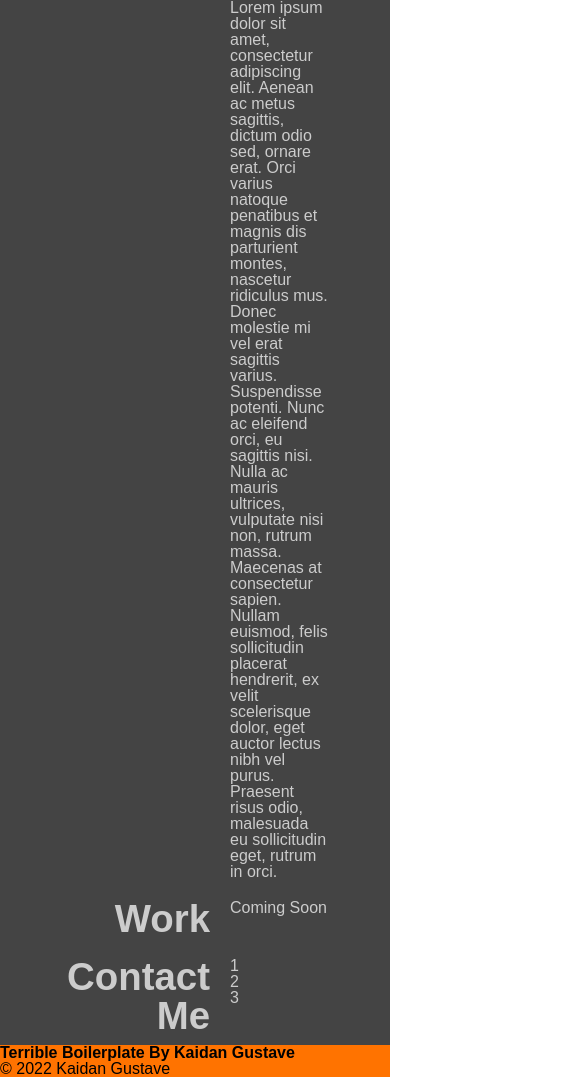
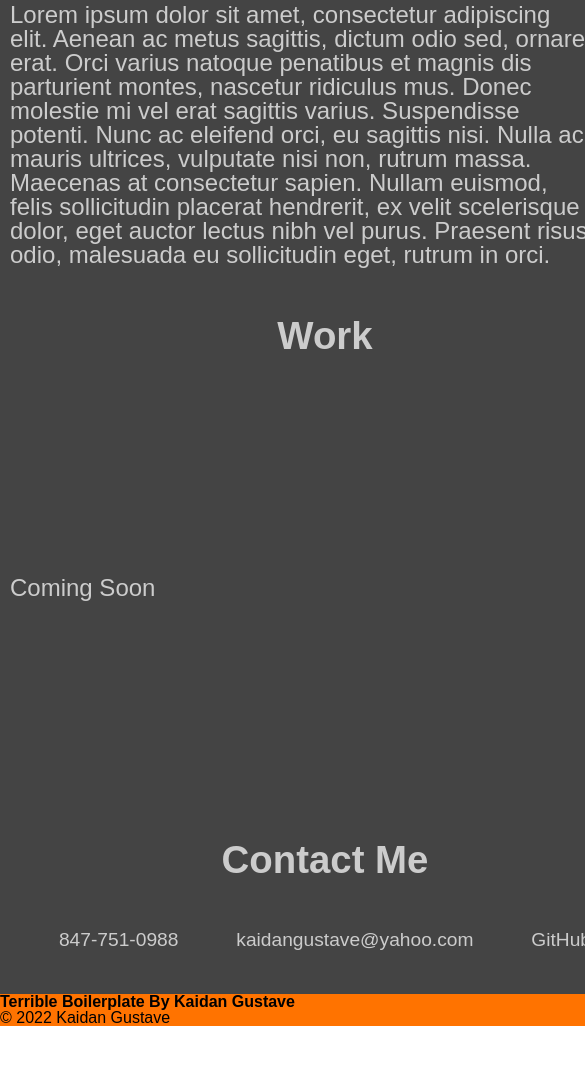
Before and after one commit to Shengaero/advanced-css-portfolio, a plain HTML site: page index.html in a window 390 px wide. Shown: the part 731-1808 px from the top of the page, 585 px wide, since content can reach past the window. After the commit the page ends 1757 px from the top, so only its background shows below. Drawn offline with Linux system fonts and the light colour scheme.

Commit message:
Some more small device styles

```diff
--- a/assets/css/style.css
+++ b/assets/css/style.css
@@ -4,6 +4,10 @@
     --secondary-color: #FF7300;
     --secondary-text-color: #000000;
     --accent-color: #B8EF98;
+}
+
+body {
+    min-width: 650px;
 }
 
 /* smooth scroll behavior for clicking links and page refresh */
@@ -113,6 +117,10 @@ main {
     'work-header        work-content      '
     'work-header        work-content      '
     'work-header        work-content      '
+    'work-header        work-content      '
+    'work-header        work-content      '
+    'work-header        work-content      '
+    'work-header        work-content      '
     'contact-me-header  contact-me-content'
     ;
 }
@@ -126,6 +134,8 @@ main {
 }
 .contact-me-header {
     grid-area: contact-me-header;
+    margin-top: auto;
+    margin-bottom: auto;
 }
 .about-me-content {
     grid-area: about-me-content;
@@ -138,10 +148,14 @@ main {
 }
 
 main > * {
-    padding: 10px;
+    padding: 5px 10px;
+    margin: 20px 0;
 }
 
 main h1 {
+    border-right: var(--primary-text-color);
+    border-right-width: 5px;
+    border-right-style: solid;
     margin-left: 50px;
     text-align: right;
     font-size: 240%;
@@ -152,10 +166,59 @@ main p {
     margin-right: 50px;
 }
 
+main ul {
+    margin: auto 0;
+    display: flex;
+    justify-content: space-around;
+}
+
+main ul li {
+    padding: 20px;
+    font-size: 120%;
+}
+
 /* change min-height for small and medium screen sizes */
 @media screen and (max-width: 700px) {
     main {
         min-height: 1200px;
+        display: flex;
+    }
+
+    main h1 {
+        display: flex;
+        justify-content: center;
+        border-right: var(--primary-text-color);
+        border-right-width: none;
+        border-right-style: none;
+        text-align: center;
+        font-size: 240%;
+        width: auto;
+
+        /* left right margins to 20 for consistency */
+        margin-left: 20px;
+        margin-right: 20px;
+        margin-top: 20px; /* remove auto margin*/
+        margin-bottom: 0px; /* remove margin on bottom to make header closer to actual tabs */
+    }
+
+    main p {
+        font-size: 150%;
+    }
+
+    .work-content {
+        margin-top: auto;
+        margin-bottom: auto;
+    }
+
+
+    /* set this one manually for some reason or else it doesn't actually stop automatically scaling */
+    .contact-me-header {
+        margin-top: 20px;
+        margin-bottom: 0px;
+    }
+
+    main ul {
+        margin: 20px;
     }
 }
 
--- a/index.html
+++ b/index.html
@@ -50,9 +50,9 @@
             </p>
             <h1 class="contact-me-header">Contact Me</h1>
             <ul class="contact-me-content">
-                <li>1</li>
-                <li>2</li>
-                <li>3</li>
+                <li>847-751-0988</li>
+                <li>kaidangustave@yahoo.com</li>
+                <li>GitHub</li>
             </ul>
         </main>
 
```
